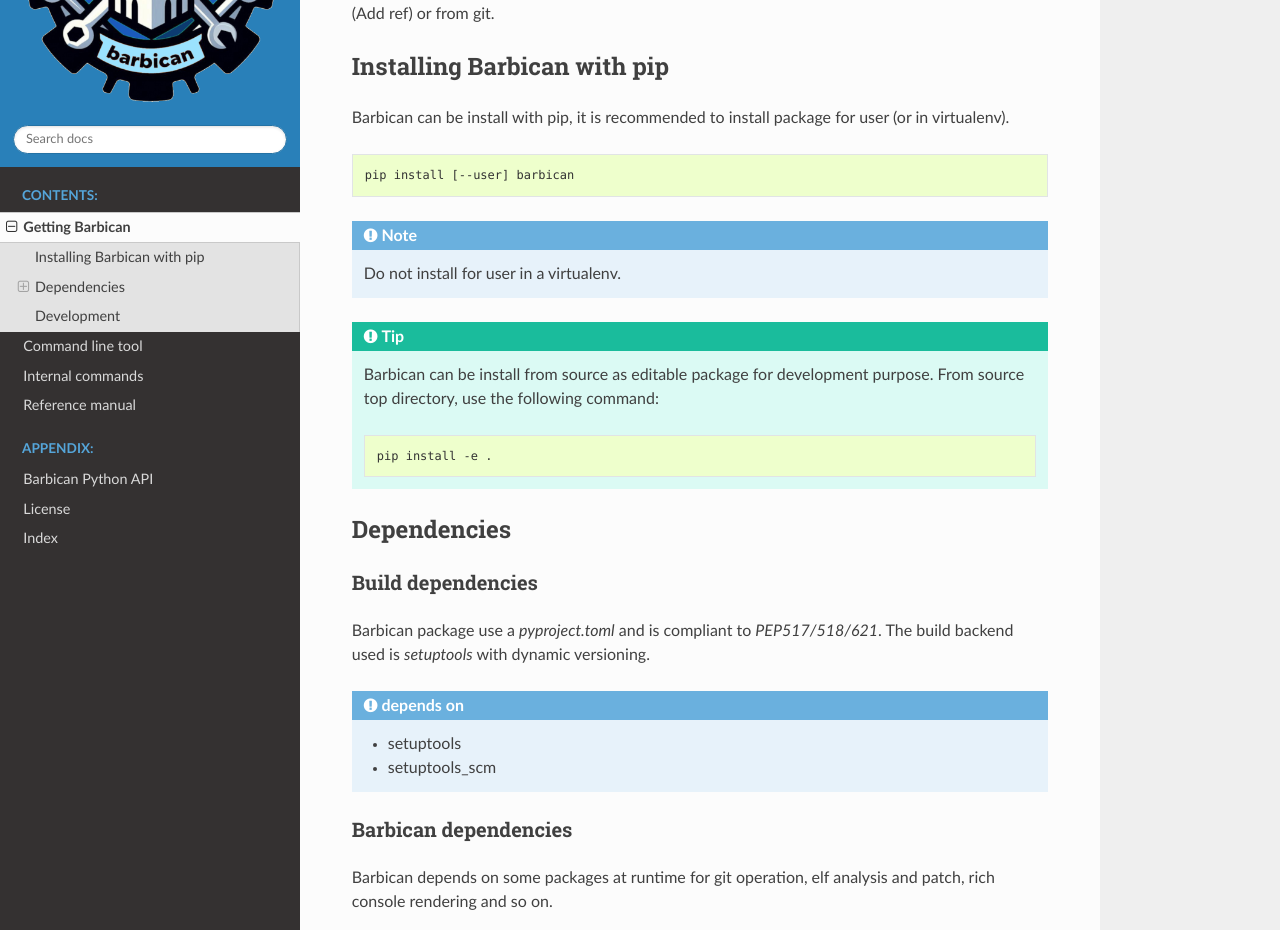
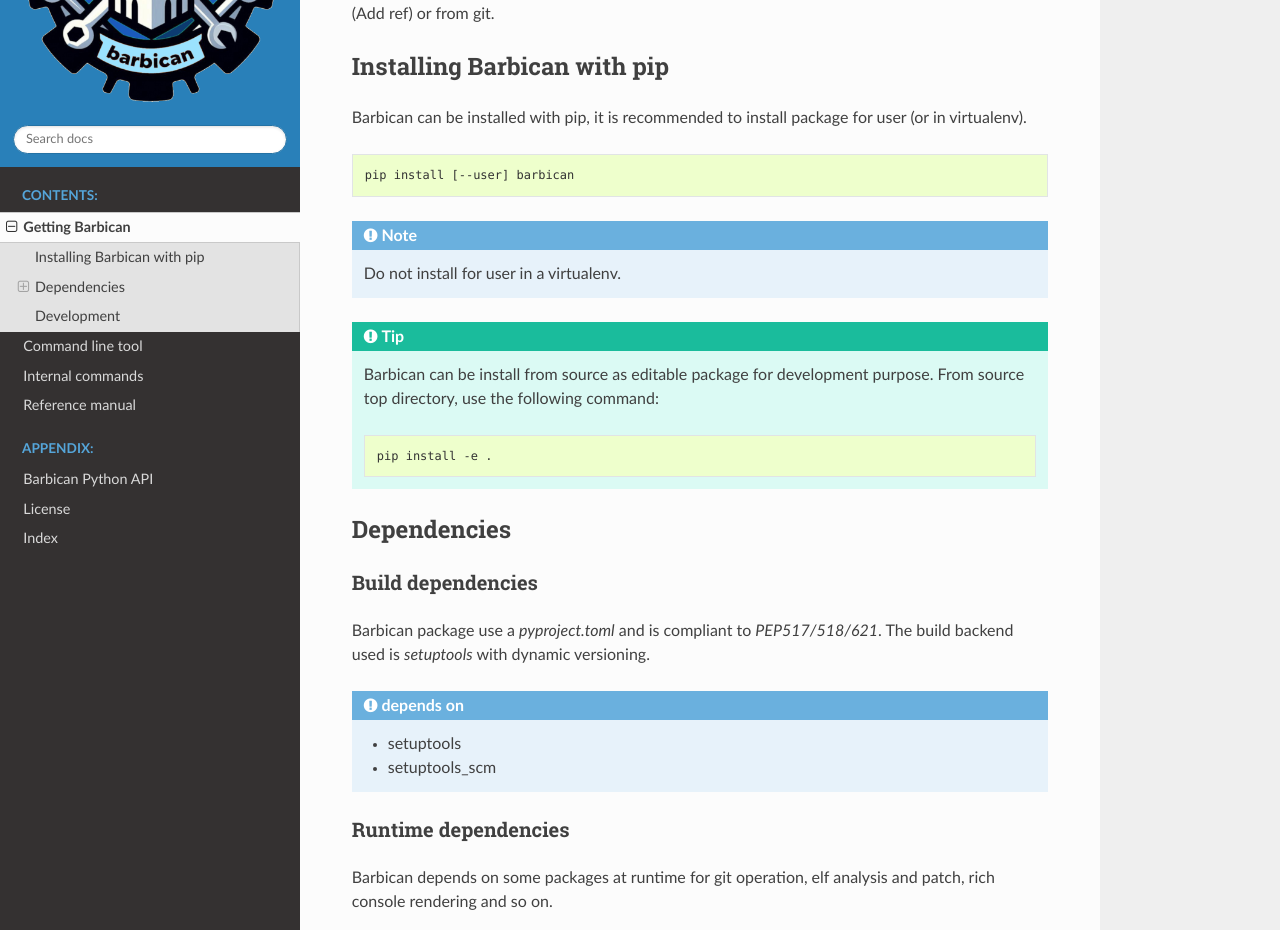
Before and after one commit to outpost-os/barbican, a Sphinx documentation site: the page built from doc/gettingstarted.rst, in a window 1280 px wide and 1400 px high. Shown: the part 206-1136 px from the top of the window. Built offline with Sphinx 7.4.7 and the Read the Docs theme 2.0.0, drawn with Linux system fonts in a browser that asks for light colours; pages that are not in the unit, such as notebooks, are missing from menus; some of the changed text lies outside the part shown.

Commit message:
doc: fix minor typo

```diff
--- a/doc/gettingstarted.rst
+++ b/doc/gettingstarted.rst
@@ -8,7 +8,7 @@
 Installing Barbican with pip
 ----------------------------
 
-Barbican can be install with pip, it is recommended to install package for user (or in
+Barbican can be installed with pip, it is recommended to install package for user (or in
 virtualenv).
 
 .. code-block:: console
@@ -41,7 +41,7 @@
      * setuptools
      * setuptools_scm
 
-Barbican dependencies
+Runtime dependencies
 ^^^^^^^^^^^^^^^^^^^^^
 
 Barbican depends on some packages at runtime for git operation, elf analysis and
```
Also changed, not shown: other parts of doc/gettingstarted.rst (+1 -1 lines).
